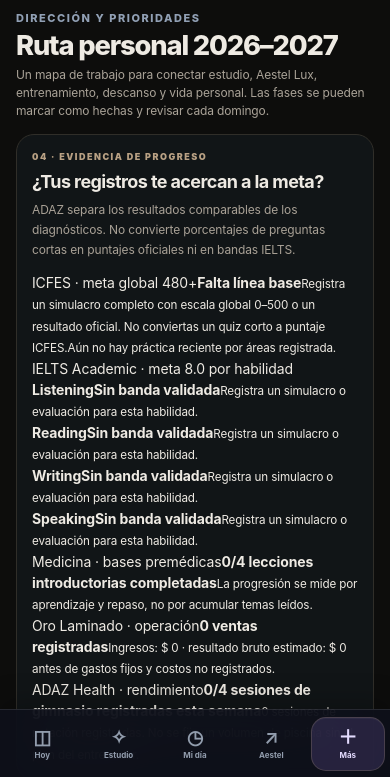
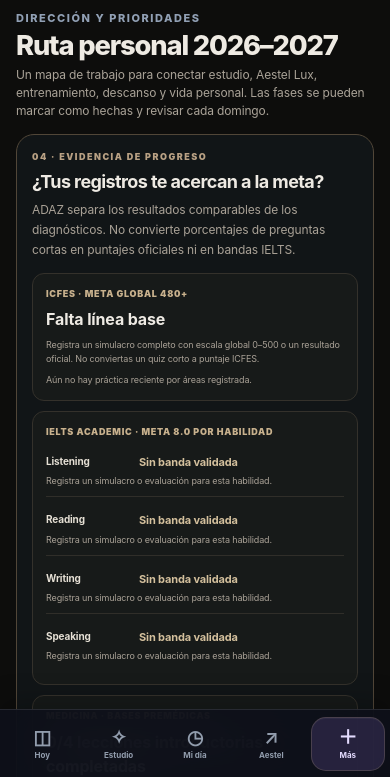
Before and after one commit to diazaalejo8-star/Adaz, a plain HTML site: page index.html in a window 390 px wide. Both pictures are taken after a click on the button "Ver seguimiento". Shown: the part 66-843 px from the top of the page. Drawn offline with nearby package versions, Linux system fonts and the light colour scheme.

Commit message:
Style goal evidence and progress dashboard responsively

```diff
--- a/adaz-apple.css
+++ b/adaz-apple.css
@@ -542,3 +542,32 @@ html,body{min-height:100%;height:auto;overflow-x:hidden}
  .os-review-actions{grid-column:auto;align-items:stretch;flex-direction:column}
  .os-review-actions .os-next-button{width:100%}
 }
+
+
+/* Goal evidence engine v2 */
+.os-goal-glance{display:grid;grid-template-columns:1fr 1.35fr auto;align-items:center;gap:12px;padding:13px 15px;border:1px solid #413a30;border-radius:14px;background:#151716}
+.os-goal-glance>div{display:grid;gap:4px;min-width:0}
+.os-goal-glance b{font-size:10px;color:#d8c7a9}
+.os-goal-glance span{font-size:10px;color:#aaa398}
+.os-ielts-glance{display:flex;flex-wrap:wrap;gap:5px 12px}
+.os-ielts-glance span{font-size:9px}
+.os-evidence-panel{border-color:#514638}
+.os-evidence-grid{display:grid;grid-template-columns:repeat(2,minmax(0,1fr));gap:10px;margin-top:13px}
+.os-evidence-grid>article,.os-ielts-evidence{display:grid;gap:7px;align-content:start;min-width:0;padding:13px;border:1px solid #34312b;border-radius:12px;background:#171a19}
+.os-evidence-grid>article>span,.os-ielts-evidence>span{font-size:9px;text-transform:uppercase;letter-spacing:.7px;font-weight:900;color:#c8b18d}
+.os-evidence-grid>article>b{font-size:16px;color:#eeeae3}
+.os-evidence-grid>article>small,.os-ielts-evidence article>small{font-size:9px;line-height:1.55;color:#a9a196}
+.os-ielts-evidence{grid-row:span 2}
+.os-ielts-evidence article{display:grid;grid-template-columns:90px 1fr;gap:4px 8px;padding:8px 0;border-bottom:1px solid #302e29}
+.os-ielts-evidence article:last-child{border:0}
+.os-ielts-evidence article>b{font-size:10px;color:#e5dfd4}
+.os-ielts-evidence article>strong{font-size:11px;color:#d4c09d}
+.os-ielts-evidence article>small{grid-column:1/-1}
+.os-source-links{display:flex;flex-wrap:wrap;gap:8px;margin-top:12px}
+.os-source-links a{font-size:10px;color:#d5c19e;text-decoration:underline;text-underline-offset:3px}
+@media(max-width:640px){
+ .os-goal-glance{grid-template-columns:1fr;gap:8px}
+ .os-evidence-grid{grid-template-columns:1fr}
+ .os-ielts-evidence{grid-row:auto}
+ .os-ielts-evidence article{grid-template-columns:85px 1fr}
+}
```
